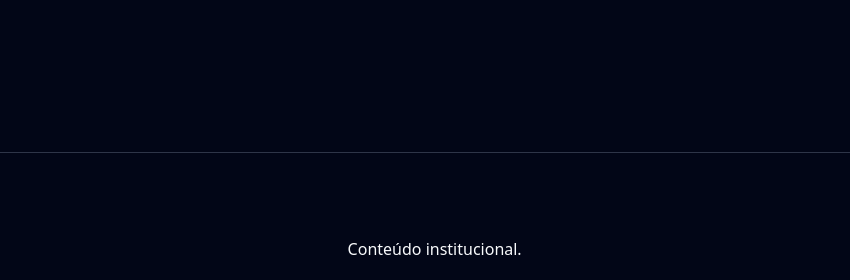
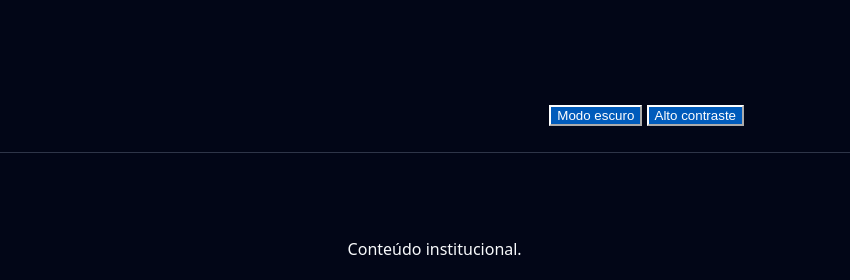
Before and after one commit to ArraisLe/instituto-aurora-entrega3, a plain HTML site: page index.html in a window 1280 px wide. Shown: the top 280 px of the page, 430-1280 px from the left. Drawn offline with Linux system fonts and the light colour scheme.

Commit message:
feat: adicionar botões de modo escuro e alto contraste no header
Added accessibility buttons and improved navigation structure.

```diff
--- a/index.html
+++ b/index.html
@@ -27,6 +27,7 @@
       <nav aria-label="principal" class="nav">
     <div class="container navbar">
       <button class="menu-toggle" aria-expanded="false" aria-controls="menu">☰ Menu</button>
+
       <div id="menu" class="menu nav-links">
         <a href="index.html" aria-current="page">Início</a>
         <a href="projetos.html">Projetos</a>
@@ -39,8 +40,30 @@
           </div>
         </div>
       </div>
+
+      <!-- BOTÕES DE ACESSIBILIDADE -->
+      <div class="botoes-acessibilidade">
+        <button
+          type="button"
+          id="btn-dark-mode"
+          class="botao-acessibilidade"
+          aria-pressed="false"
+        >
+          Modo escuro
+        </button>
+
+        <button
+          type="button"
+          id="btn-alto-contraste"
+          class="botao-acessibilidade"
+          aria-pressed="false"
+        >
+          Alto contraste
+        </button>
+      </div>
     </div>
   </nav>
+
   </header>
 
     <main id="conteudo-principal">
```
Lines whose indentation alone changed are shown as unchanged.
